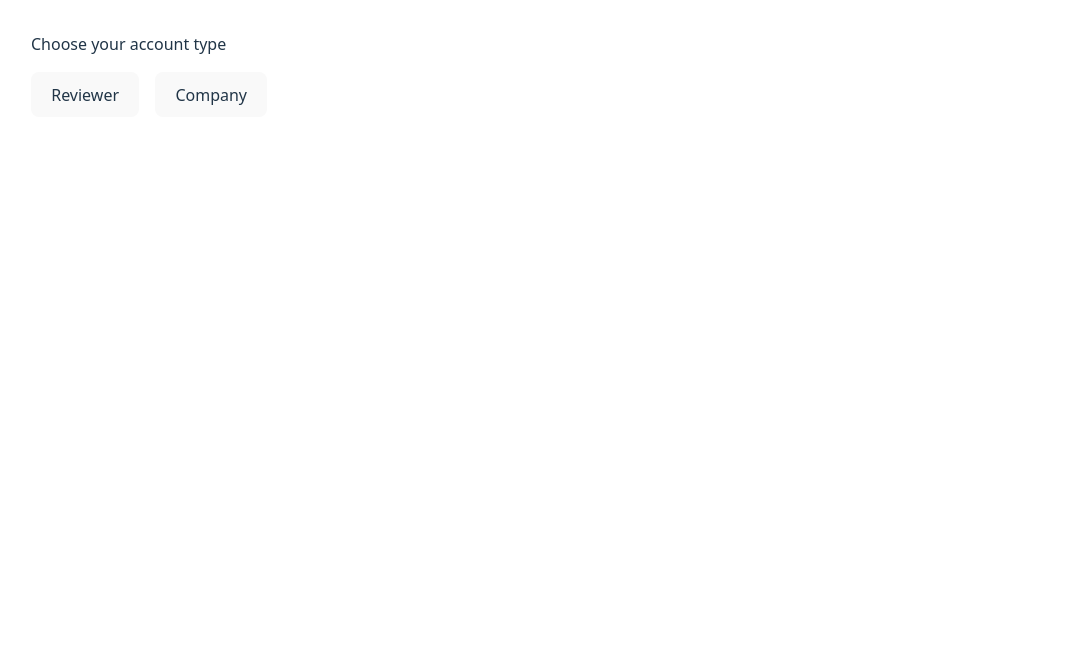
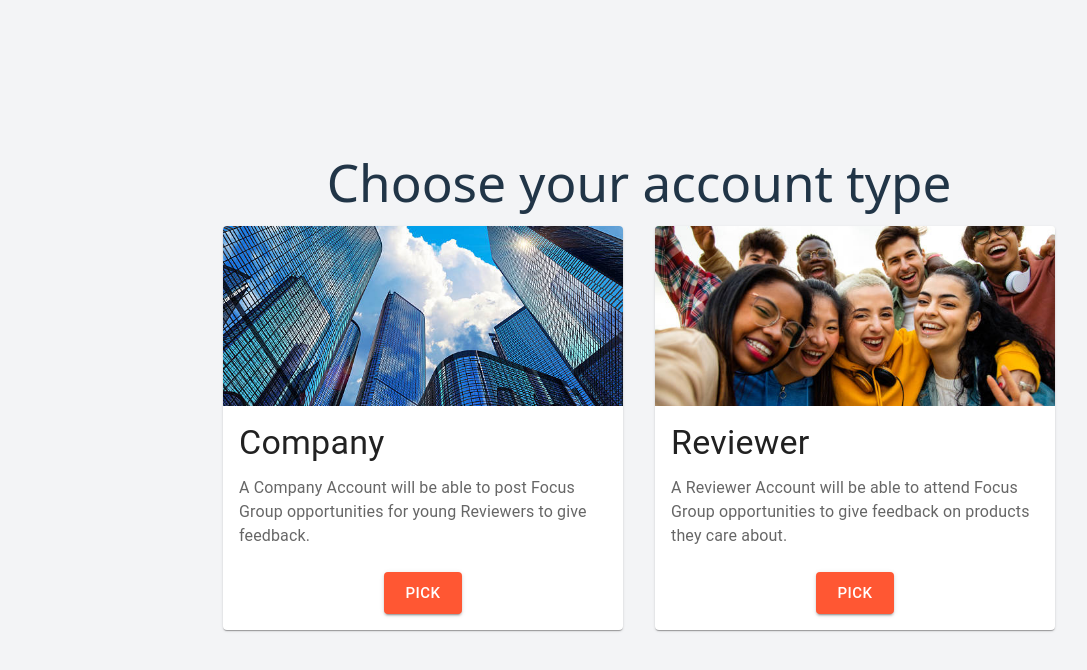
Before and after one commit to ColinMasucci/FocusGroup, a React (Vite) app in the folder FocusGroup/: page /registration in a window 1280 px wide. Shown: the top 670 px of the page, without its empty margins (1-1088 px from the left). Built offline with nearby package versions, Linux system fonts and the light colour scheme.

Commit message:
SignUp and SignIn Pages
The initial SignUp page for registration is done.
The SignIn Button now goes directly to the Auth0 login.

```diff
--- /dev/null
+++ b/FocusGroup/src/components/RegistrationCard.tsx
@@ -0,0 +1,55 @@
+import React from 'react';
+import { Link } from "react-router-dom";
+import { Card, CardMedia, CardContent, Typography, CardActions, Button } from '@mui/material';
+
+
+interface RegistrationCardProps {
+  logo: string;
+  title: string;
+  description: string;
+  buttonLabel: string;
+  link: string;
+}
+
+const RegistrationCard: React.FC<RegistrationCardProps> = ({
+  logo,
+  title,
+  description,
+  buttonLabel,
+  link
+}) => {
+  return (
+    <Card sx={{ maxWidth: 400, margin: 2}}>
+      <CardMedia
+        sx={{ height: 180 }}
+        image={logo}
+        title={title}
+      />
+      <CardContent>
+        <Typography gutterBottom variant="h4" component="div">
+          {title}
+        </Typography>
+        <Typography variant="body1" sx={{ color: 'text.secondary', fontSize: '1rem' }}>
+          {description}
+        </Typography>
+      </CardContent>
+      <CardActions sx={{ justifyContent: 'center', paddingBottom: 2 }}>
+        <Button
+          variant="contained"
+          size="large"
+          sx={{
+            backgroundColor: '#FF5733',
+            color: 'white',
+            '&:hover': { backgroundColor: '#C70039', color: "white" }
+          }}
+          component={Link} to={link}
+        >
+          {buttonLabel}
+        </Button>
+      </CardActions>
+    </Card>
+
+  );
+};
+
+export default RegistrationCard;
--- a/FocusGroup/src/pages/LandingPage.tsx
+++ b/FocusGroup/src/pages/LandingPage.tsx
@@ -1,11 +1,13 @@
 import { Link } from "react-router-dom";
-//import teensImage from '../assets/teens_on_phones_bg.jpg';
 import teensImage from '../assets/teens_on_one_phone_bg.jpg';
 import logo from '../assets/logo.png';
 import Button from '@mui/material/Button';
+import { useAuth0 } from "@auth0/auth0-react";
 
-//bg-cover bg-center min-h-screen flex flex-col w-full overflow-x-hidden items-center justify-center text-white text-center p-6
-const LandingPage = () => (
+
+const LandingPage = () => {
+  const { loginWithRedirect } = useAuth0();
+  return(
     <div className="flex h-screen w-screen">
       {/* Left Side - Image */}
       <div
@@ -27,13 +29,13 @@ const LandingPage = () => (
           <Button variant="contained" style={{backgroundColor: '#052759', color: 'white'}} component={Link} to="/registration">
             Sign Up
           </Button>
-      <Button variant="contained" style={{backgroundColor: '#2ac153', color: 'white'}} component={Link} to="/signin">
+          <Button variant="contained" style={{backgroundColor: '#2ac153', color: 'white'}} onClick={() => loginWithRedirect()}>
             Sign In
           </Button>
         </div>
       </div>
     </div>
-
   );
+};
 
 export default LandingPage;
--- a/FocusGroup/src/pages/RegistrationSelection.tsx
+++ b/FocusGroup/src/pages/RegistrationSelection.tsx
@@ -1,14 +1,30 @@
-import { useNavigate } from "react-router-dom";
+import RegistrationCard from '../components/RegistrationCard.tsx';
+import companyImage from '../assets/company_image.jpg';
+import reviewerImage from '../assets/happy_teens_group_pic.jpg';
+
 
 function RegistrationSelection() {
-  const navigate = useNavigate();
 
   return (
-    <div className="p-8">
-      <h2>Choose your account type</h2>
-      <div className="flex gap-4 mt-4">
-        <button onClick={() => navigate("/register/reviewer")}>Reviewer</button>
-        <button onClick={() => navigate("/register/company")}>Company</button>
+    <div>
+      <div className="bg-gray-100 h-screen w-screen p-8 flex flex-col items-center justify-center">
+        <h1>Choose your account type</h1>
+        <div className='flex flex-row'>
+          <RegistrationCard
+            logo={companyImage}
+            title="Company"
+            description="A Company Account will be able to post Focus Group opportunities for young Reviewers to give feedback."
+            buttonLabel="Pick"
+            link = "/register/company"
+          />
+          <RegistrationCard
+            logo={reviewerImage}
+            title="Reviewer"
+            description="A Reviewer Account will be able to attend Focus Group opportunities to give feedback on products they care about."
+            buttonLabel="Pick"
+            link = "/register/reviewer"
+          />
+        </div>
       </div>
     </div>
   );
--- a/FocusGroup/src/pages/SignInPage.tsx
+++ /dev/null
@@ -1,14 +0,0 @@
-import { useAuth0 } from "@auth0/auth0-react";
-
-const SignInPage = () => {
-  const { loginWithRedirect } = useAuth0();
-
-  return (
-    <div style={{ padding: "2rem" }}>
-      <h2>Sign In</h2>
-      <button onClick={() => loginWithRedirect()}>Sign in with Auth0</button>
-    </div>
-  );
-};
-
-export default SignInPage;
--- a/FocusGroup/src/routes/PublicRoutes.tsx
+++ b/FocusGroup/src/routes/PublicRoutes.tsx
@@ -1,14 +1,12 @@
 import { Routes, Route } from "react-router-dom";
 import LandingPage from "../pages/LandingPage";
 import RegistrationSelection from "../pages/RegistrationSelection";
-import SignInPage from "../pages/SignInPage";
 
 const PublicRoutes = () => {
   return (
     <Routes>
       <Route path="/" element={<LandingPage />} />
       <Route path="/registration" element={<RegistrationSelection />} />
-      <Route path="/signin" element={<SignInPage />} />
     </Routes>
   );
 };
```
Also changed, not shown: FocusGroup/src/assets/company_image.jpg (added). Lines whose indentation alone changed are shown as unchanged.
